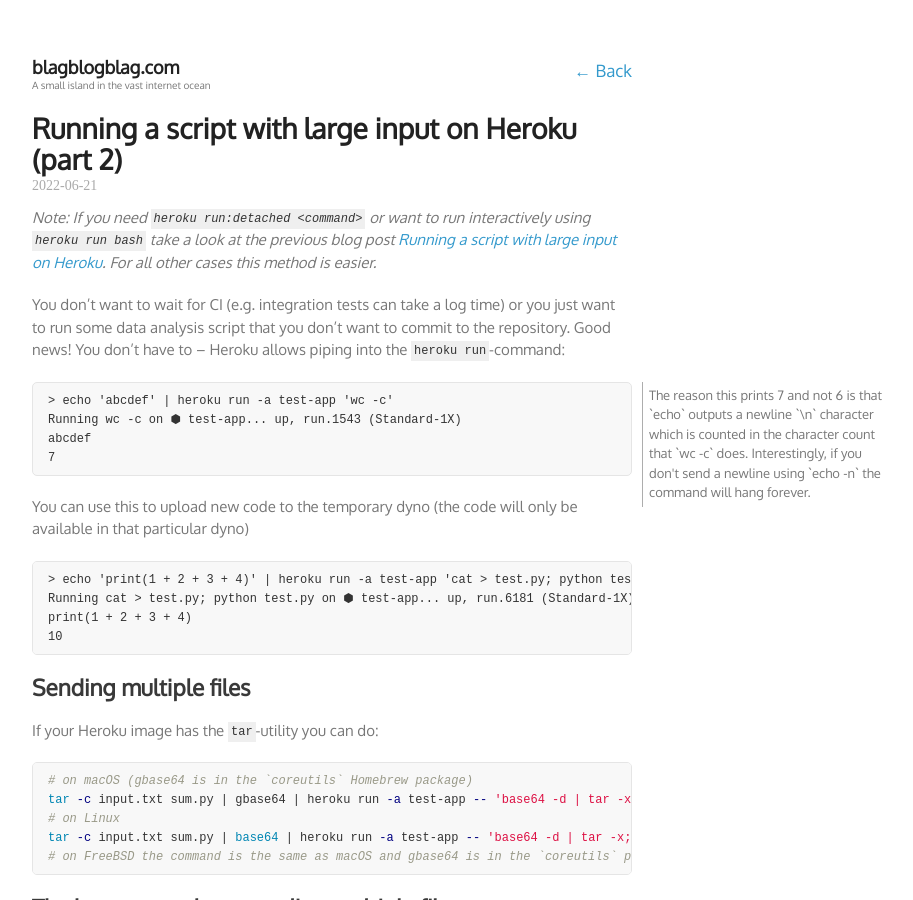
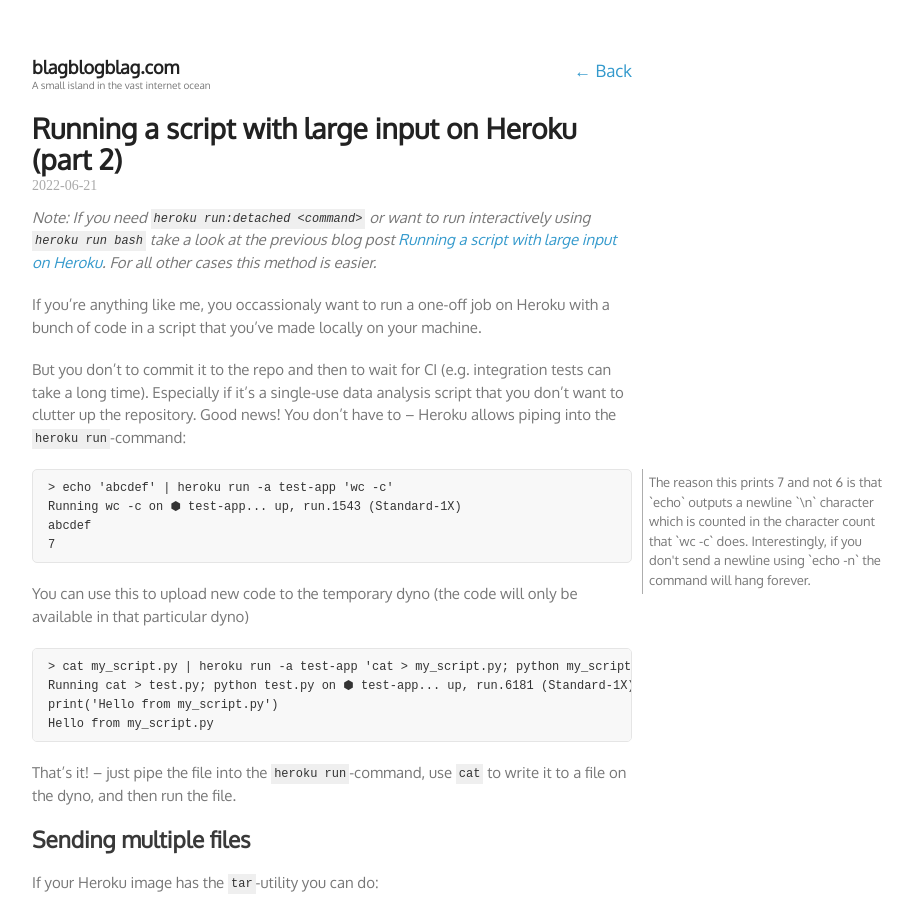
Before and after one commit to malthejorgensen/blagblogblag.com, a Jekyll site: the page built from _posts/2022-06-21-running-a-script-with-large-input-on-heroku-part-2.md, in a window 1280 px wide and 900 px high. Shown: the whole window, without its empty margins (308-1221 px from the left). Built offline with Jekyll 4.4.1, drawn with Linux system fonts in a browser that asks for light colours; some web fonts are replaced; some of the changed text lies outside the part shown.

Commit message:
Small update to 2022-06-21 Running large input on Heroku part 2

```diff
--- a/_posts/2022-06-21-running-a-script-with-large-input-on-heroku-part-2.md
+++ b/_posts/2022-06-21-running-a-script-with-large-input-on-heroku-part-2.md
@@ -7,8 +7,11 @@
 [Running a script with large input on Heroku](/2020/08/04/running-a-script-with-large-input-on-heroku).
 For all other cases this method is easier._
 
-You don't want to wait for CI (e.g. integration tests can take a log time) or you just
-want to run some data analysis script that you don't want to commit to the repository.
+If you're anything like me, you occassionaly want to run a one-off job on Heroku with a bunch
+of code in a script that you've made locally on your machine.
+
+But you don't to commit it to the repo and then to wait for CI (e.g. integration tests can take a long time).
+Especially if it's a single-use data analysis script that you don't want to clutter up the repository.
 Good news! You don't have to -- Heroku allows piping into the `heroku run`-command:
 
 <aside>
@@ -35,10 +38,13 @@
 
 You can use this to upload new code to the temporary dyno (the code will only be available in that particular dyno)
 
-    > echo 'print(1 + 2 + 3 + 4)' | heroku run -a test-app 'cat > test.py; python test.py'
+    > cat my_script.py | heroku run -a test-app 'cat > my_script.py; python my_script.py'
     Running cat > test.py; python test.py on ⬢ test-app... up, run.6181 (Standard-1X)
-    print(1 + 2 + 3 + 4)
-    10
+    print('Hello from my_script.py')
+    Hello from my_script.py
+
+That's it! – just pipe the file into the `heroku run`-command, use `cat` to write
+it to a file on the dyno, and then run the file.
 
 ## Sending multiple files
 If your Heroku image has the `tar`-utility you can do:
@@ -122,7 +128,6 @@
 ### Caveats
 - In order to pipe you need a tty, so `--no-tty` and similarly `run:detached` can't be used (e.g. for long-running scripts)
 - You can't regain control of stdin once you pipe into a process, so you can't do `cat file.txt | heroku run 'cat > file.text; bash'`
-- You can't send more than one file, unless you do some trickery What you can't do is
 
 ### Notes
 - Usually `tar`-flags are passed without the `-` in front, e.g. `tar xzvf archive.tar.gz` however I felt it was more clear to
```
